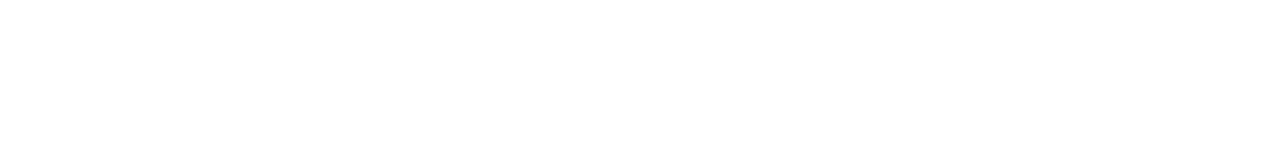
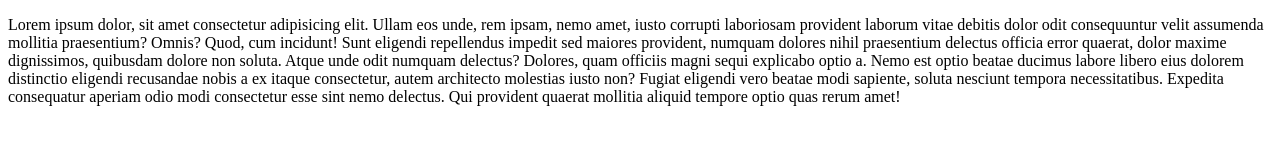
Before and after one commit to olhaVic/test, a plain HTML site: page index.html in a window 1280 px wide. Drawn offline with Linux system fonts and the light colour scheme.

Commit message:
adde text

```diff
--- a/index.html
+++ b/index.html
@@ -7,6 +7,20 @@
     <title>Document</title>
   </head>
   <body>
-    <p></p>
+    <p>
+      Lorem ipsum dolor, sit amet consectetur adipisicing elit. Ullam eos unde,
+      rem ipsam, nemo amet, iusto corrupti laboriosam provident laborum vitae
+      debitis dolor odit consequuntur velit assumenda mollitia praesentium?
+      Omnis? Quod, cum incidunt! Sunt eligendi repellendus impedit sed maiores
+      provident, numquam dolores nihil praesentium delectus officia error
+      quaerat, dolor maxime dignissimos, quibusdam dolore non soluta. Atque unde
+      odit numquam delectus? Dolores, quam officiis magni sequi explicabo optio
+      a. Nemo est optio beatae ducimus labore libero eius dolorem distinctio
+      eligendi recusandae nobis a ex itaque consectetur, autem architecto
+      molestias iusto non? Fugiat eligendi vero beatae modi sapiente, soluta
+      nesciunt tempora necessitatibus. Expedita consequatur aperiam odio modi
+      consectetur esse sint nemo delectus. Qui provident quaerat mollitia
+      aliquid tempore optio quas rerum amet!
+    </p>
   </body>
 </html>
```
